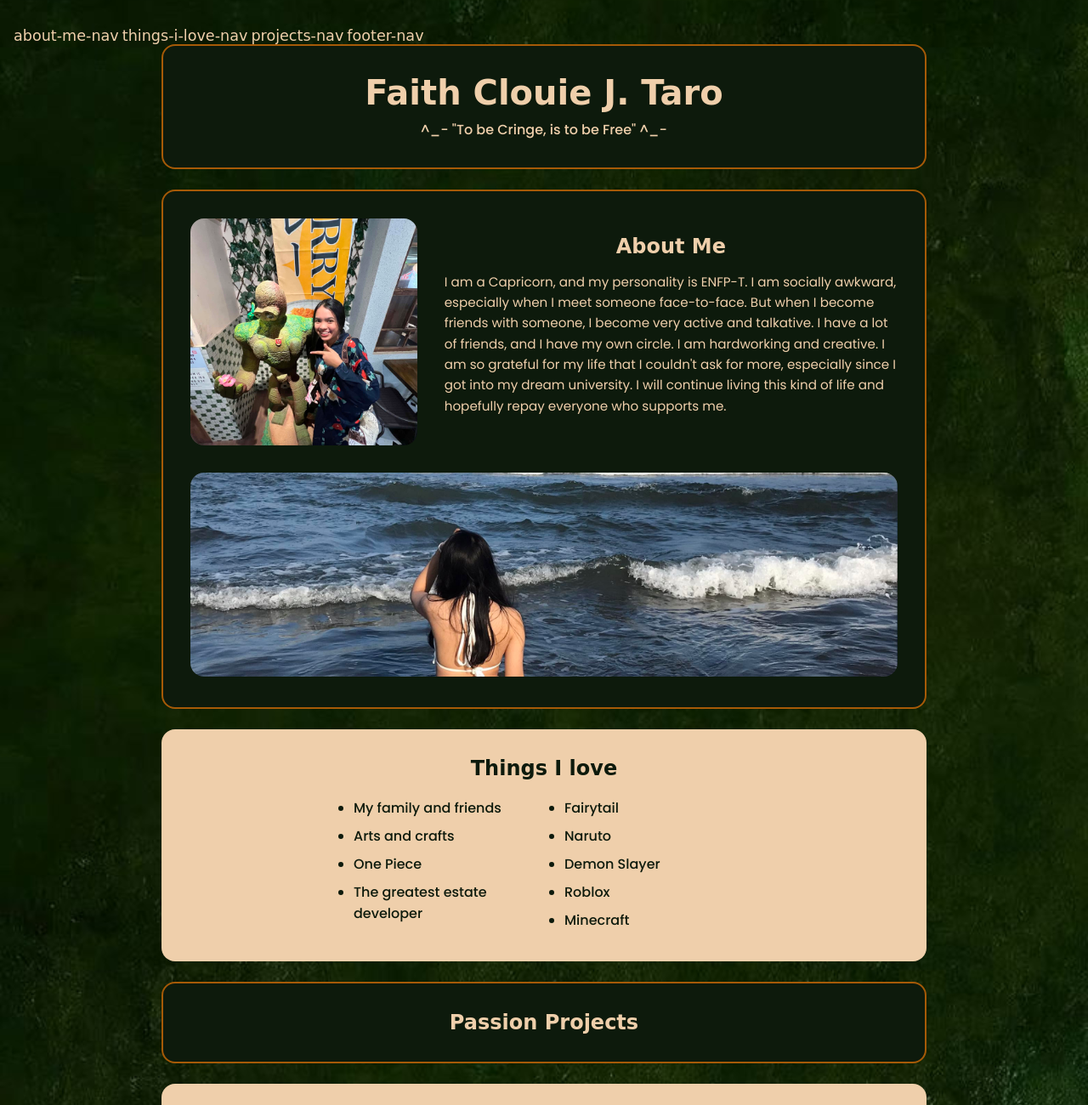
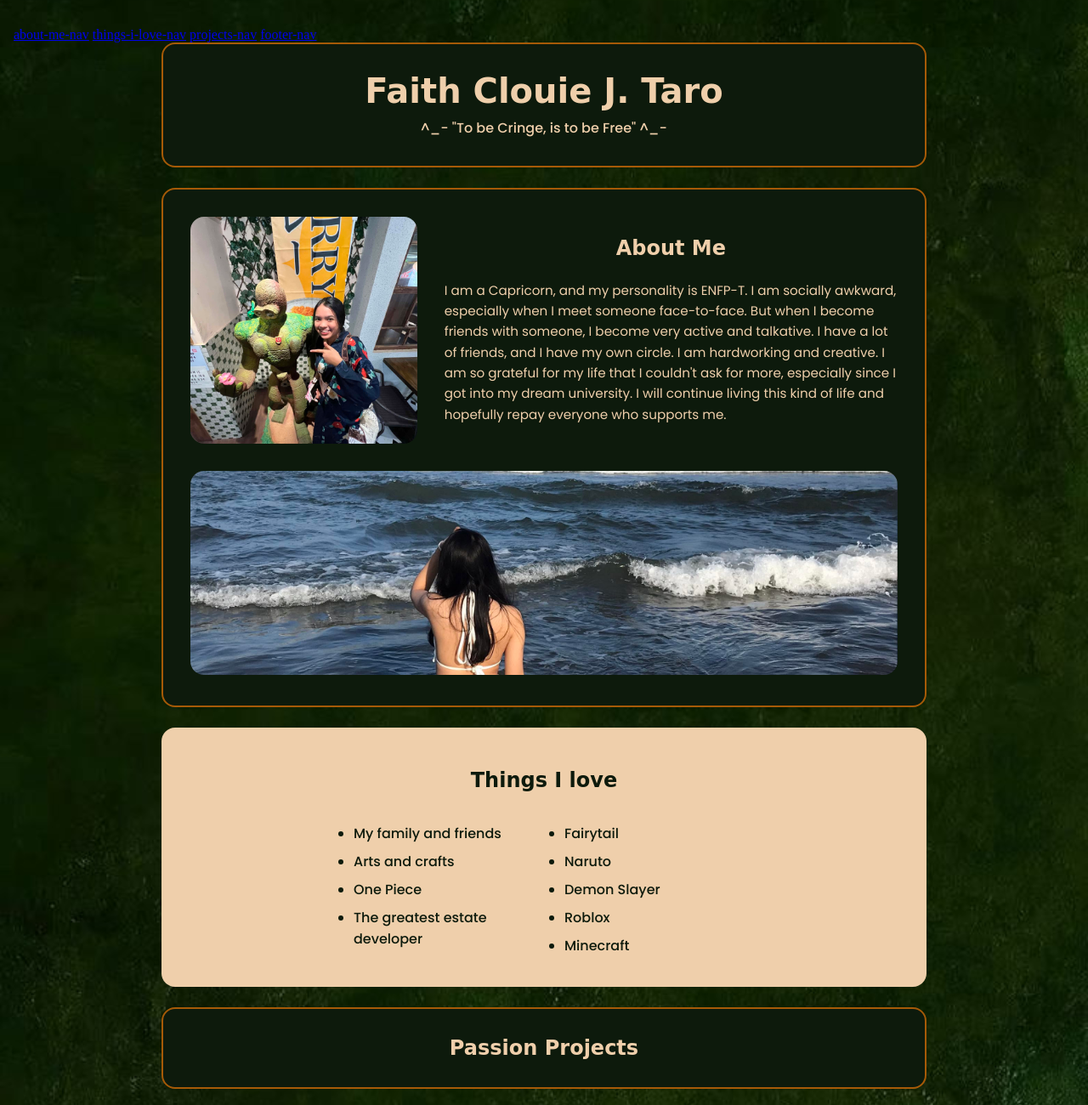
Before and after one commit to ClouieTaro/Clouie_Profile_MMS171, a plain HTML site: page index.html in a window 1280 px wide. Shown: the top 1300 px of the page at 85% size. Drawn offline with Linux system fonts and the light colour scheme; a web font is replaced by a local one.

Commit message:
Update ClouieStyle.css

```diff
--- a/ClouieStyle.css
+++ b/ClouieStyle.css
@@ -1,30 +1,5 @@
 html {
     scroll-behavior: smooth;
-}
-sticky-nav {
-    position: sticky;
-    top: 0;
-    background-color: #0d1a0c;
-    border-bottom: 2px solid #a65a07;
-    padding: 1rem;
-    text-align: center;
-    z-index: 1000;
-    display: flex;
-    justify-content: center;
-    gap: 2rem;
-    margin-bottom: 2rem;
-}
-
-.sticky-nav a {
-    color: #efcfab;
-    text-decoration: none;
-    font-family: 'DynaPuff', cursive;
-    font-size: 1.1rem;
-    transition: color 0.3s;
-}
-
-.sticky-nav a:hover {
-    color: #a65a07;
 }
 
 h1, h2, h3 {
@@ -195,3 +170,27 @@ body {
 .footer-box a:hover {
     color: #a65a07;
 }
+
+.info-box h2 {
+    position: sticky;
+    top: 0;
+    background-color: #0d1a0c;
+    padding-top: 1rem;
+    padding-bottom: 0.5rem;
+    z-index: 10;
+}
+
+.things-i-love-box h2 {
+    position: sticky;
+    top: 0;
+    background-color: #efcfab;
+    padding-top: 1rem;
+    padding-bottom: 1rem;
+    z-index: 10;
+}
+
+.projects-title-box {
+    position: sticky;
+    top: 0;
+    z-index: 10;
+}
```
